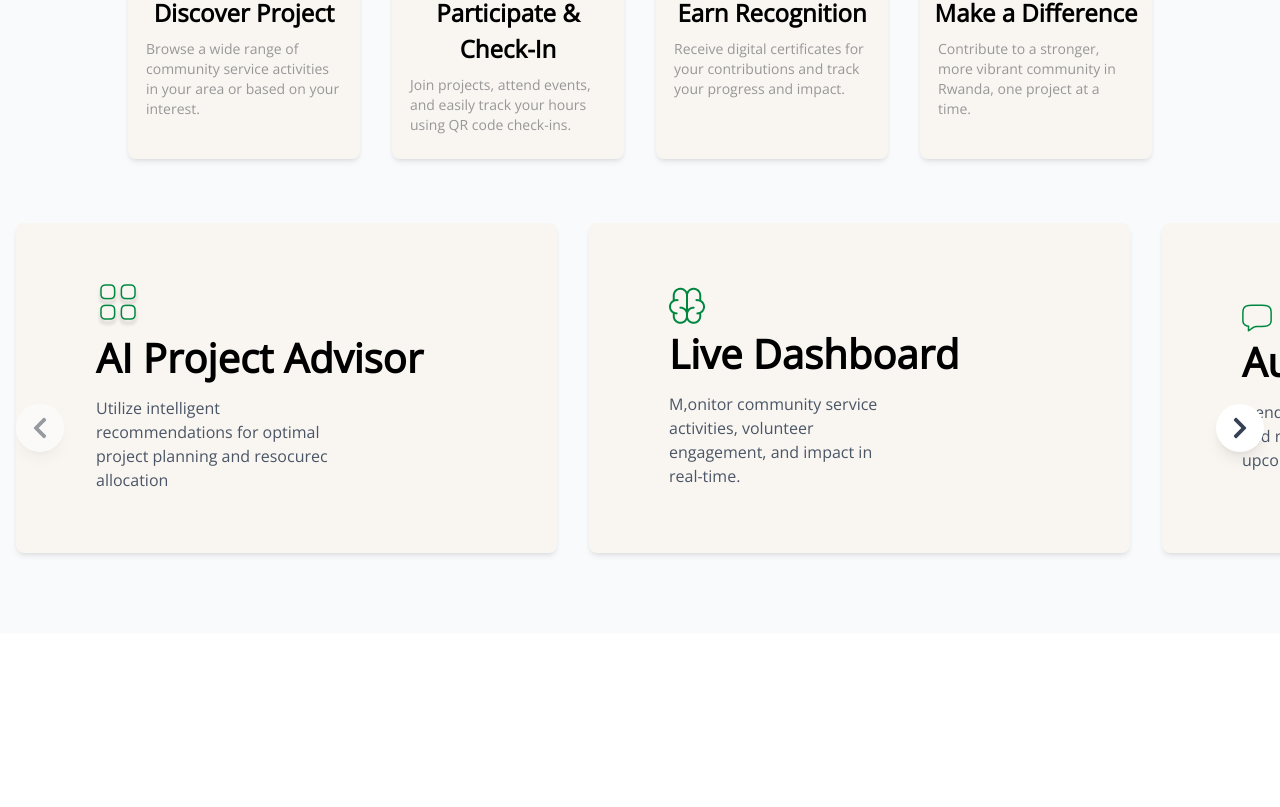
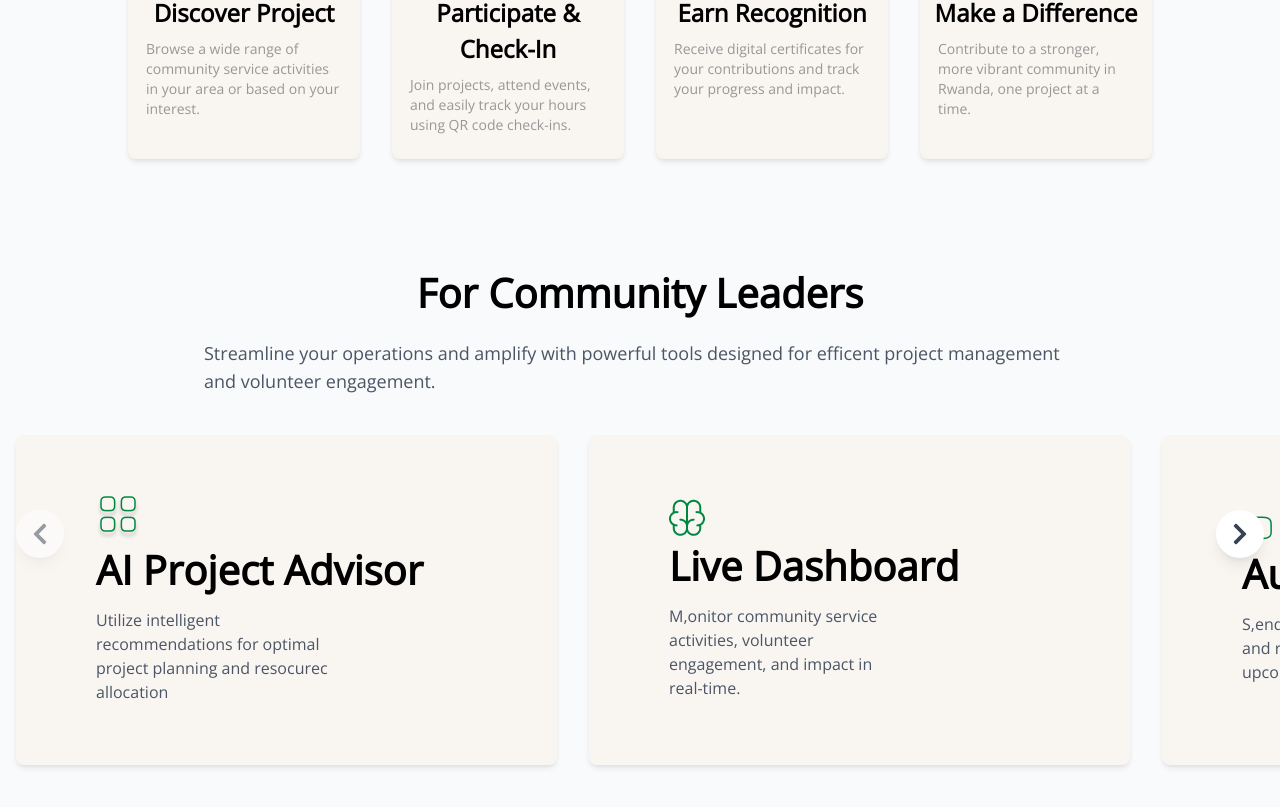
Before and after one commit to Solvit-Africa-Training-Center/capstone_umuganda_tech, a React (Vite) app: page / in a window 1280 px wide. Shown: the part 1506-2313 px from the top of the page. Before the commit the page ends 2139 px from the top, so only its background shows below. Built offline with nearby package versions, Linux system fonts and the light colour scheme.

Commit message:
adding my changes

```diff
--- a/src/components/CarouselSteps.tsx
+++ b/src/components/CarouselSteps.tsx
@@ -25,8 +25,15 @@ const CarouselSteps: React.FC = () => {
   const next = () => setIndex(i => Math.min(steps.length - 1, i + 1));
 
   return (
-    <div className="relative w-full overflow-hidden bg-gray-50 pb-20 font-opensans">
-      {/* Slides Container */}
+    <div className="relative w-full  overflow-hidden bg-gray-50 pb-20 font-opensans">
+      <div>
+        <h1 className='text-h1 font-semibold text-center mb-4 mt-10'>
+          For Community Leaders
+        </h1>
+        <p className='text-start text-gray-600 text-lg md:w-[904px] mx-auto mb-10 px-4'>
+          Streamline your operations and amplify with powerful tools designed for efficent project management and volunteer engagement.
+        </p>
+      </div>
       <div
         className="flex transition-transform duration-500 "
         style={{ transform: `translateX(-${index * (100 / 3)}%)` }}
```
